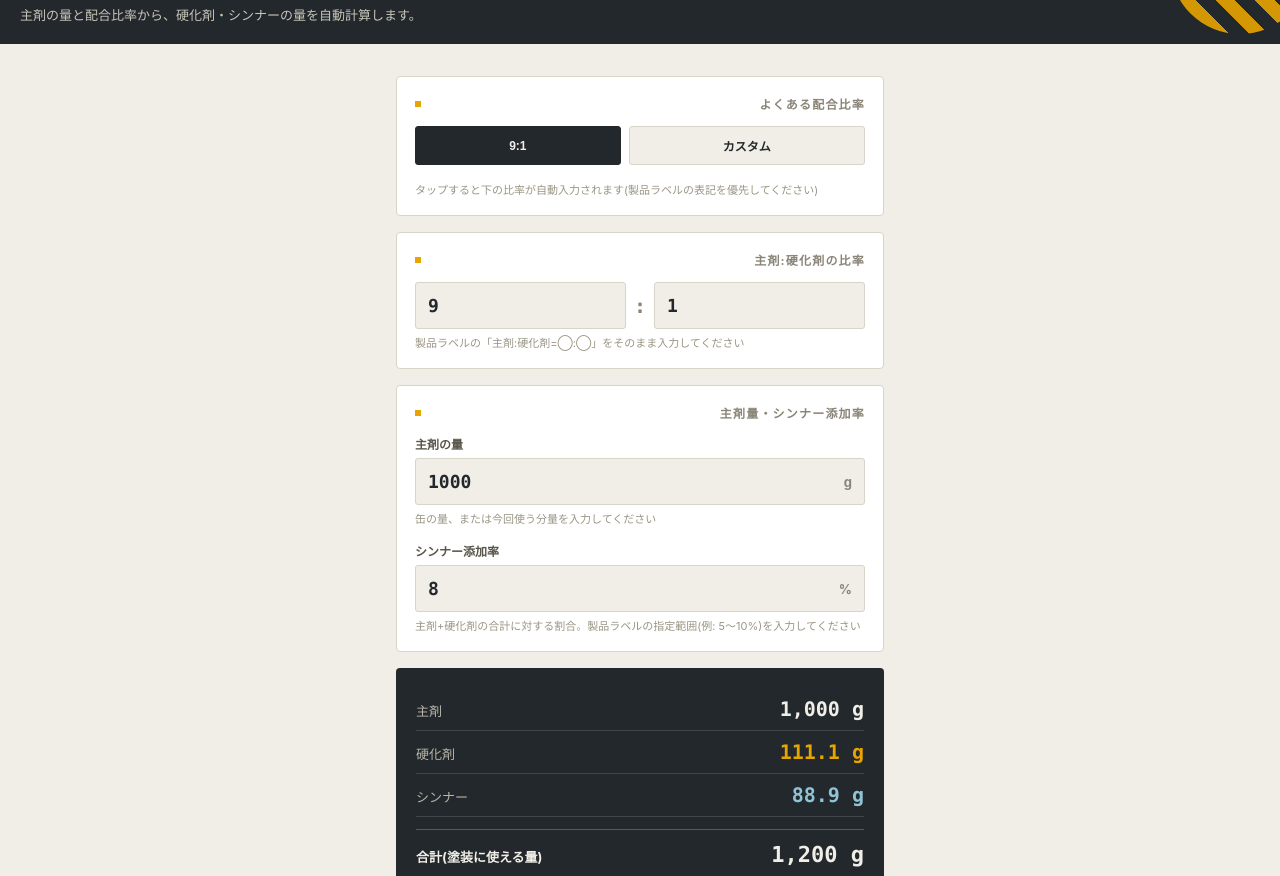
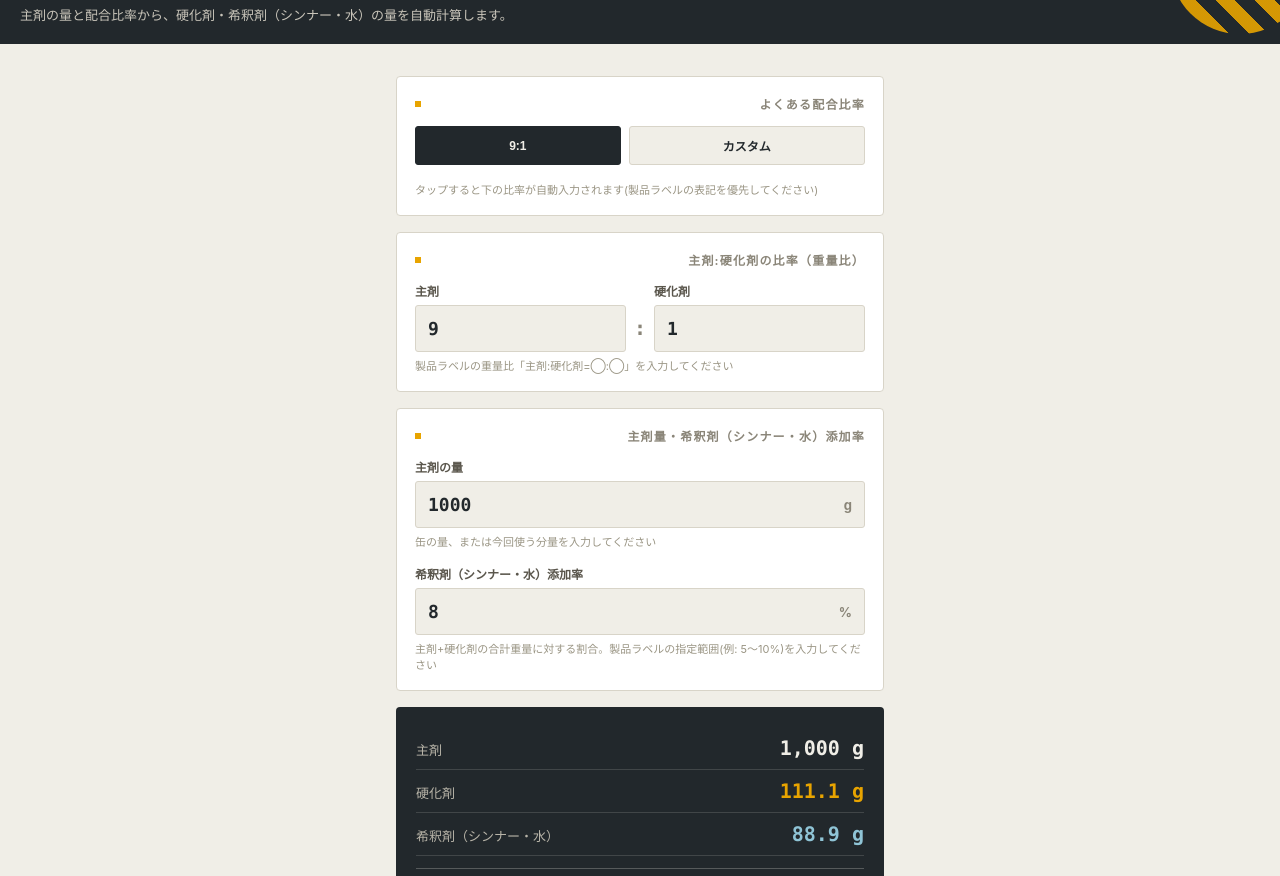
Before and after one commit to ichikentosou/paint-dilution-calculator, a plain HTML site: page index.html in a window 1280 px wide. Shown: the part 76-952 px from the top of the page. Drawn offline with Linux system fonts and the light colour scheme.

Commit message:
比率入力に主剤・硬化剤ラベルと重量比を明記し希釈剤表記を統一

```diff
--- a/index.html
+++ b/index.html
@@ -58,10 +58,11 @@
   .unit{ padding:0 12px; font-size:13px; color:#8a8578; font-weight:700; white-space:nowrap; }
   .hint{ font-size:11px; color:#9a9584; margin-top:5px; }
 
-  .ratio-row{ display:flex; align-items:center; gap:8px; }
+  .ratio-row{ display:grid; grid-template-columns:minmax(0,1fr) auto minmax(0,1fr); align-items:end; gap:8px; }
+  .ratio-field{ min-width:0; }
   .ratio-row .input-wrap{ flex:1 1 0; min-width:0; }
   .ratio-row input{ width:100%; }
-  .ratio-colon{ flex-shrink:0; }
+  .ratio-colon{ align-self:end; padding-bottom:12px; }
   .ratio-colon{ font-family:var(--mono); font-size:20px; font-weight:800; color:#8a8578; }
 
   .preset-row{ display:flex; gap:8px; flex-wrap:wrap; margin-bottom:16px; }
@@ -101,7 +102,7 @@
 <header>
   <div class="eyebrow">一建塗装 現場ツール</div>
   <h1>塗料希釈計算</h1>
-  <div class="sub">主剤の量と配合比率から、硬化剤・シンナーの量を自動計算します。</div>
+  <div class="sub">主剤の量と配合比率から、硬化剤・希釈剤（シンナー・水）の量を自動計算します。</div>
 </header>
 
 <main>
@@ -113,21 +114,27 @@
   </div>
 
   <div class="card">
-    <div class="card-title">主剤:硬化剤の比率</div>
+    <div class="card-title">主剤:硬化剤の比率（重量比）</div>
     <div class="ratio-row">
-      <div class="input-wrap">
-        <input type="number" id="ratioBase" inputmode="decimal" step="1" value="9">
+      <div class="ratio-field">
+        <label for="ratioBase">主剤</label>
+        <div class="input-wrap">
+          <input type="number" id="ratioBase" inputmode="decimal" step="1" value="9">
+        </div>
       </div>
       <span class="ratio-colon">:</span>
-      <div class="input-wrap">
-        <input type="number" id="ratioHardener" inputmode="decimal" step="0.1" value="1">
+      <div class="ratio-field">
+        <label for="ratioHardener">硬化剤</label>
+        <div class="input-wrap">
+          <input type="number" id="ratioHardener" inputmode="decimal" step="0.1" value="1">
+        </div>
       </div>
     </div>
-    <div class="hint">製品ラベルの「主剤:硬化剤=◯:◯」をそのまま入力してください</div>
+    <div class="hint">製品ラベルの重量比「主剤:硬化剤=◯:◯」を入力してください</div>
   </div>
 
   <div class="card">
-    <div class="card-title">主剤量・シンナー添加率</div>
+    <div class="card-title">主剤量・希釈剤（シンナー・水）添加率</div>
 
     <div class="field">
       <label for="baseWeight">主剤の量</label>
@@ -139,12 +146,12 @@
     </div>
 
     <div class="field" style="margin-bottom:0;">
-      <label for="thinnerPercent">シンナー添加率</label>
+      <label for="thinnerPercent">希釈剤（シンナー・水）添加率</label>
       <div class="input-wrap">
         <input type="number" id="thinnerPercent" inputmode="decimal" step="1" value="8">
         <span class="unit">%</span>
       </div>
-      <div class="hint">主剤+硬化剤の合計に対する割合。製品ラベルの指定範囲(例: 5〜10%)を入力してください</div>
+      <div class="hint">主剤+硬化剤の合計重量に対する割合。製品ラベルの指定範囲(例: 5〜10%)を入力してください</div>
     </div>
   </div>
 
@@ -158,7 +165,7 @@
       <span class="result-value hardener" id="outHardener">–</span>
     </div>
     <div class="result-row">
-      <span class="result-label">シンナー</span>
+      <span class="result-label">希釈剤（シンナー・水）</span>
       <span class="result-value thinner" id="outThinner">–</span>
     </div>
     <div class="result-total">
@@ -167,7 +174,7 @@
     </div>
   </div>
   <div class="warn" id="warnBox"></div>
-  <p class="note-static"><strong>混合の順序：</strong>主剤と硬化剤を十分に撹拌してから、シンナー（水）を加えて、さらによく撹拌してください。製品ごとの混合・希釈手順はメーカーの指示を優先してください。</p>
+  <p class="note-static"><strong>混合の順序：</strong>主剤と硬化剤を十分に撹拌してから、希釈剤（シンナー・水）を加えて、さらによく撹拌してください。製品ごとの混合・希釈手順はメーカーの指示を優先してください。</p>
 
 </main>
 
@@ -242,7 +249,7 @@
     outTotal.textContent = `${fmt(total)} g`;
 
     if (thinnerPct > 20) {
-      warnBox.textContent = "シンナー添加率が20%を超えています。製品ラベルの指定範囲を超えていないか確認してください。";
+      warnBox.textContent = "希釈剤（シンナー・水）添加率が20%を超えています。製品ラベルの指定範囲を超えていないか確認してください。";
       warnBox.classList.add("show");
     }
   }
```
